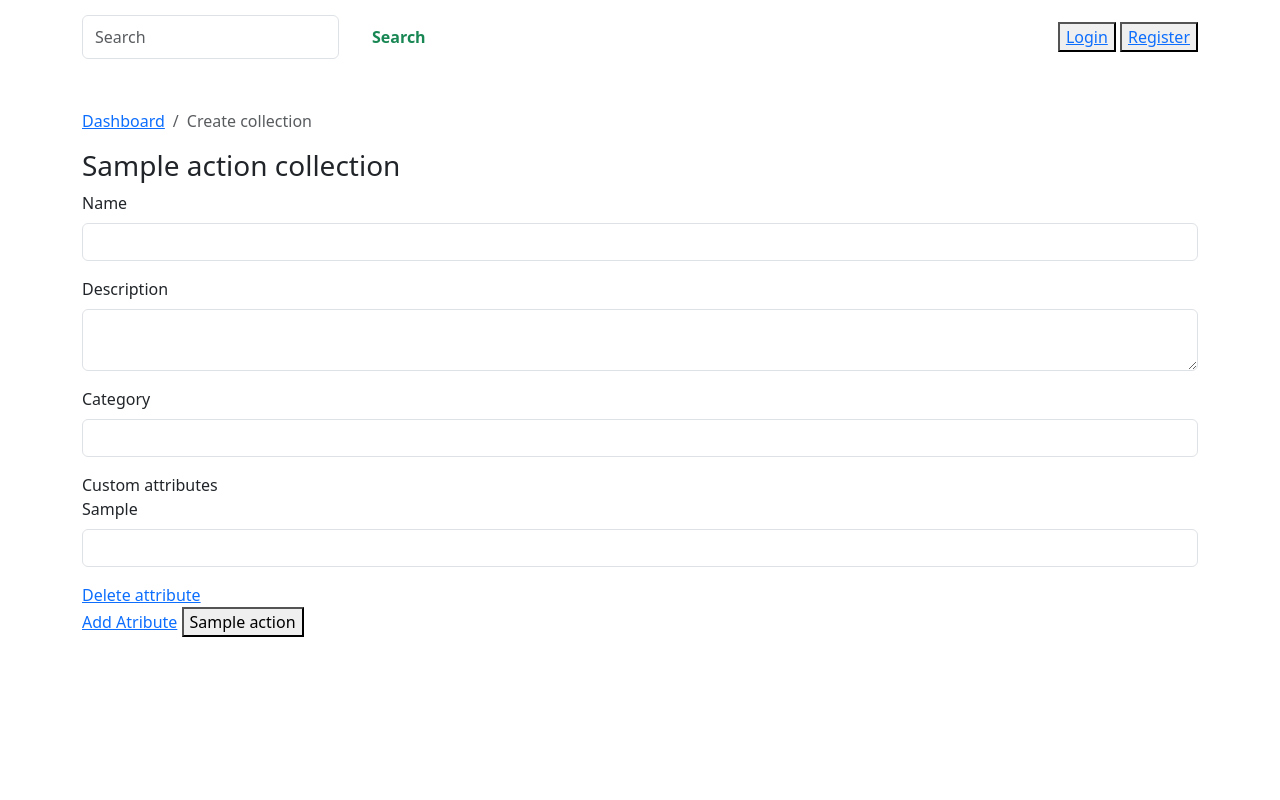
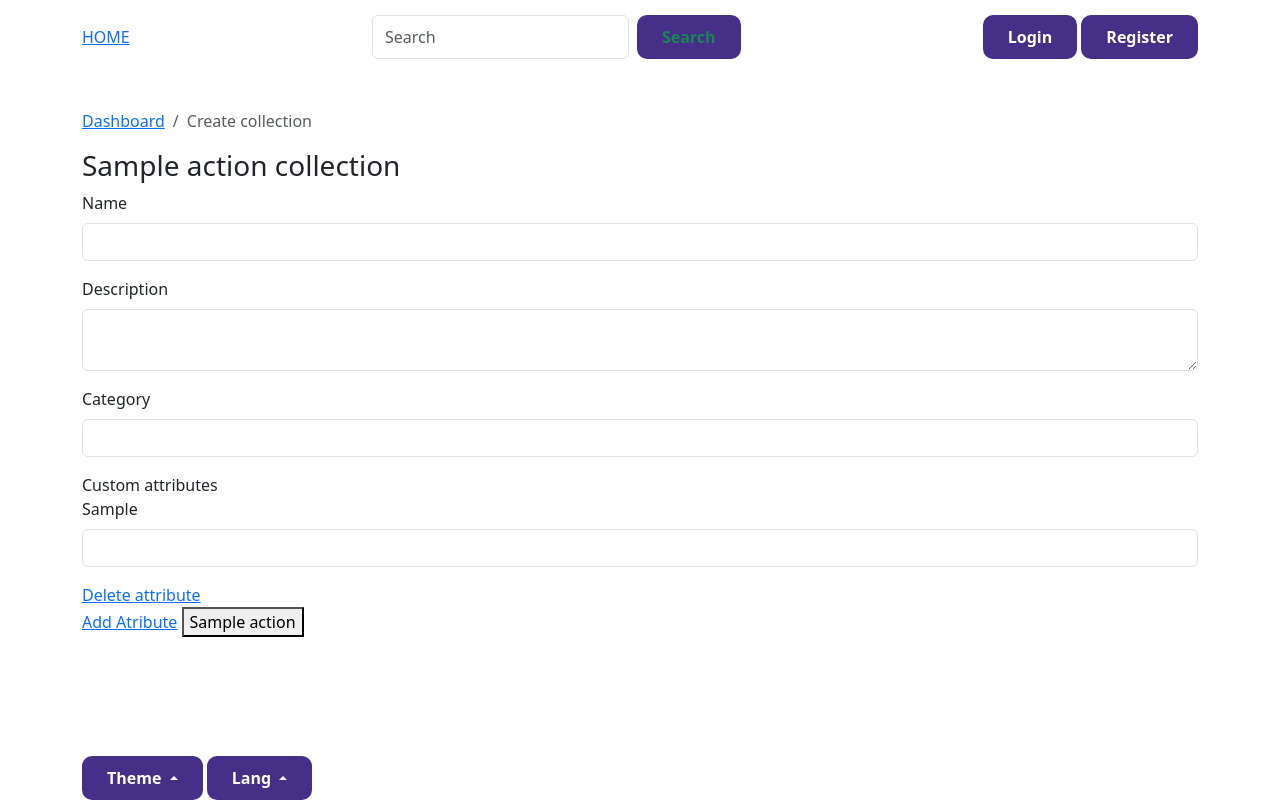
Before and after one commit to SofiyaShunkinaa/course_project, a Symfony app: template templates/collection/form.html.twig in a window 1280 px wide. Run offline with Twig, Linux system fonts and the light colour scheme; the template is opened without the code that fills it: most values are stand-ins (such as "Sample title", 1, 10 or a date in 2020); form fields are guessed from the names that the template uses; some libraries are stand-ins or nearby versions.

Commit message:
updated templates

```diff
--- a/templates/base.html.twig
+++ b/templates/base.html.twig
@@ -7,6 +7,7 @@
         <link href="https://cdn.jsdelivr.net/npm/bootstrap@5.3.3/dist/css/bootstrap.min.css" rel="stylesheet" integrity="sha384-QWTKZyjpPEjISv5WaRU9OFeRpok6YctnYmDr5pNlyT2bRjXh0JMhjY6hW+ALEwIH" crossorigin="anonymous">
         {% block stylesheets %}
         <link rel="stylesheet" href="{{ asset('css/styles.css') }}">
+        <link rel="stylesheet" href="{{ asset('css/variables.css') }}">
         {% endblock %}
 
         {% block javascripts %}
@@ -17,6 +18,9 @@
         <header>
             <div class="container">
                 <nav>
+                    <div class="nav-home">
+                    <span><a href="{{ path('app_main') }}">HOME</a></span>
+                    </div>
                     <div class="nav-search">
                         <form class="d-flex" role="search">
                             <input class="form-control me-2" type="search" placeholder="Search" aria-label="Search">
@@ -25,13 +29,12 @@
                     </div>
                     <div class="nav-buttons">
                         {% if is_granted('IS_AUTHENTICATED_FULLY') %}
-                            <button><a href="{{ path('app_logout') }}">Home</a></button>
                             <button><a href="{{ path('app_dashboard') }}">Dashboard</a></button>
                             <span>Welcome, {{ app.user.email}}</span>
                             <button><a href="{{ path('app_logout') }}">Logout</a></button>
                         {% else %}
-                            <button><a href="{{ path('app_login') }}">Login</a></button>
-                            <button><a href="{{ path('app_register') }}">Register</a></button>
+                            <button class="btn"><a href="{{ path('app_login') }}">Login</a></button>
+                            <button class="btn"><a href="{{ path('app_register') }}">Register</a></button>
                         {% endif %}
                     </div>
                 </nav>
@@ -46,6 +49,30 @@
         <div class="container app-content">
             {% block body %}{% endblock %}
         </div>
+
+        <footer>
+        <div class="container">
+            <div class="btn-group dropup" role="group">
+                <button type="button" class="btn btn-primary dropdown-toggle" data-bs-toggle="dropdown" aria-expanded="false">
+                Theme
+                </button>
+                <ul class="dropdown-menu">
+                <li><a class="dropdown-item" href="#">Dropdown link</a></li>
+                <li><a class="dropdown-item" href="#">Dropdown link</a></li>
+                </ul>
+            </div>
+
+            <div class="btn-group dropup" role="group">
+                <button type="button" class="btn btn-primary dropdown-toggle" data-bs-toggle="dropdown" aria-expanded="false">
+                Lang
+                </button>
+                <ul class="dropdown-menu">
+                <li><a class="dropdown-item" href="#">Dropdown link</a></li>
+                <li><a class="dropdown-item" href="#">Dropdown link</a></li>
+                </ul>
+            </div>
+        </div>
+        </footer>
         <script src="https://cdn.jsdelivr.net/npm/bootstrap@5.3.3/dist/js/bootstrap.bundle.min.js" integrity="sha384-YvpcrYf0tY3lHB60NNkmXc5s9fDVZLESaAA55NDzOxhy9GkcIdslK1eN7N6jIeHz" crossorigin="anonymous"></script>
     </body>
 </html>
```
Also changed, not shown: templates/collection/form.html.twig (+4 -4 lines).
